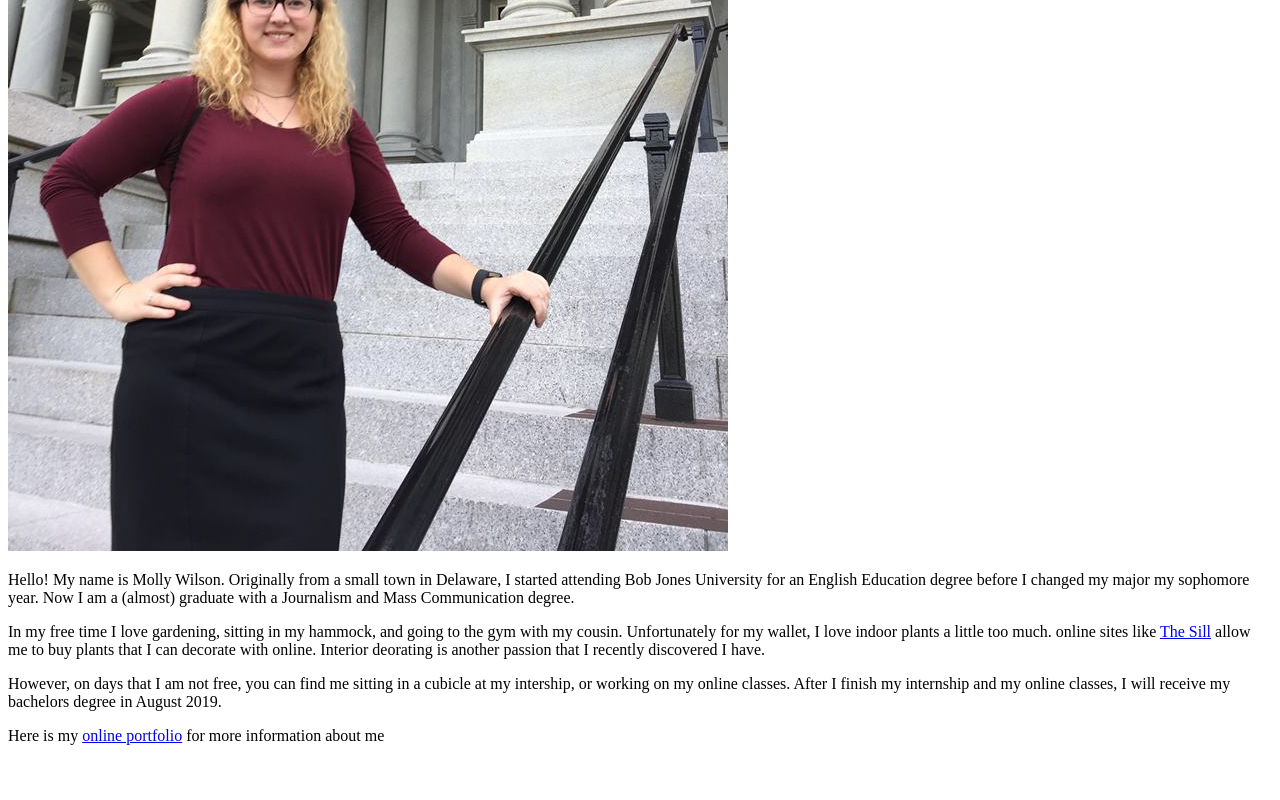
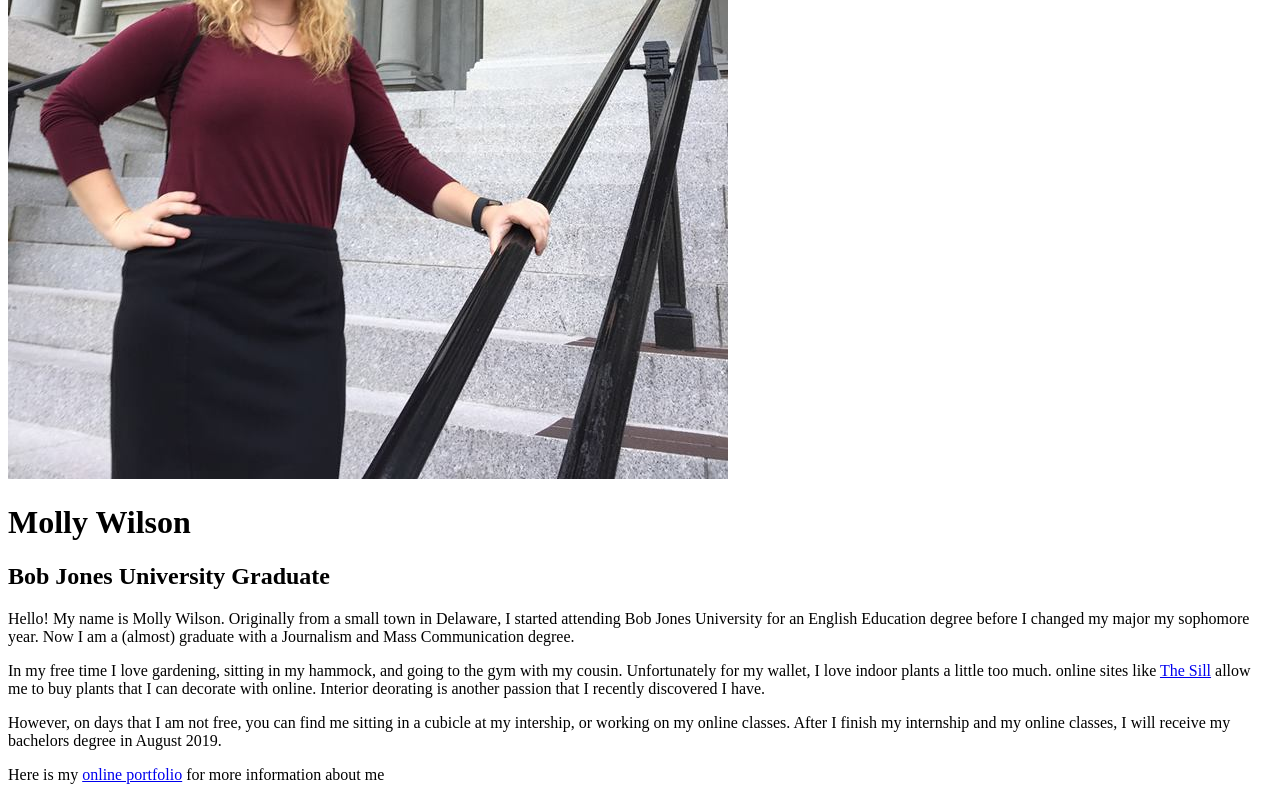
Before and after one commit to wilsonmollyb/wilsonmollyb.github.io, a plain HTML site: page index.html in a window 1280 px wide. Shown: the part 489-1289 px from the top of the page. Before the commit the page ends 1250 px from the top, so only its background shows below. Drawn offline with Linux system fonts and the light colour scheme.

Commit message:
Update index.html

```diff
--- a/index.html
+++ b/index.html
@@ -4,8 +4,10 @@
 <title>A Little About Me</title>
 </head>
 <body>
+  <img src="Profile Photo.jpg">
 <h1>Molly Wilson</h1>
-  <img src="Profile Photo.jpg">
+  <h2>Bob Jones University Graduate</h2>
+
 <p>Hello! My name is Molly Wilson. Originally from a small town in Delaware, I
   started attending Bob Jones University for an English Education degree before
   I changed my major my sophomore year. Now I am a (almost) graduate with a Journalism
@@ -19,6 +21,7 @@
   <p>However, on days that I am not free, you can find me sitting in a
   cubicle at my intership, or working on my online classes. After I finish my internship
   and my online classes, I will receive my bachelors degree in August 2019. </p>
+
   <p>Here is my <a
                    href="https://wilsonmollyb.wixsite.com/portfolio"> online portfolio</a>
     for more information about me </p>
```
